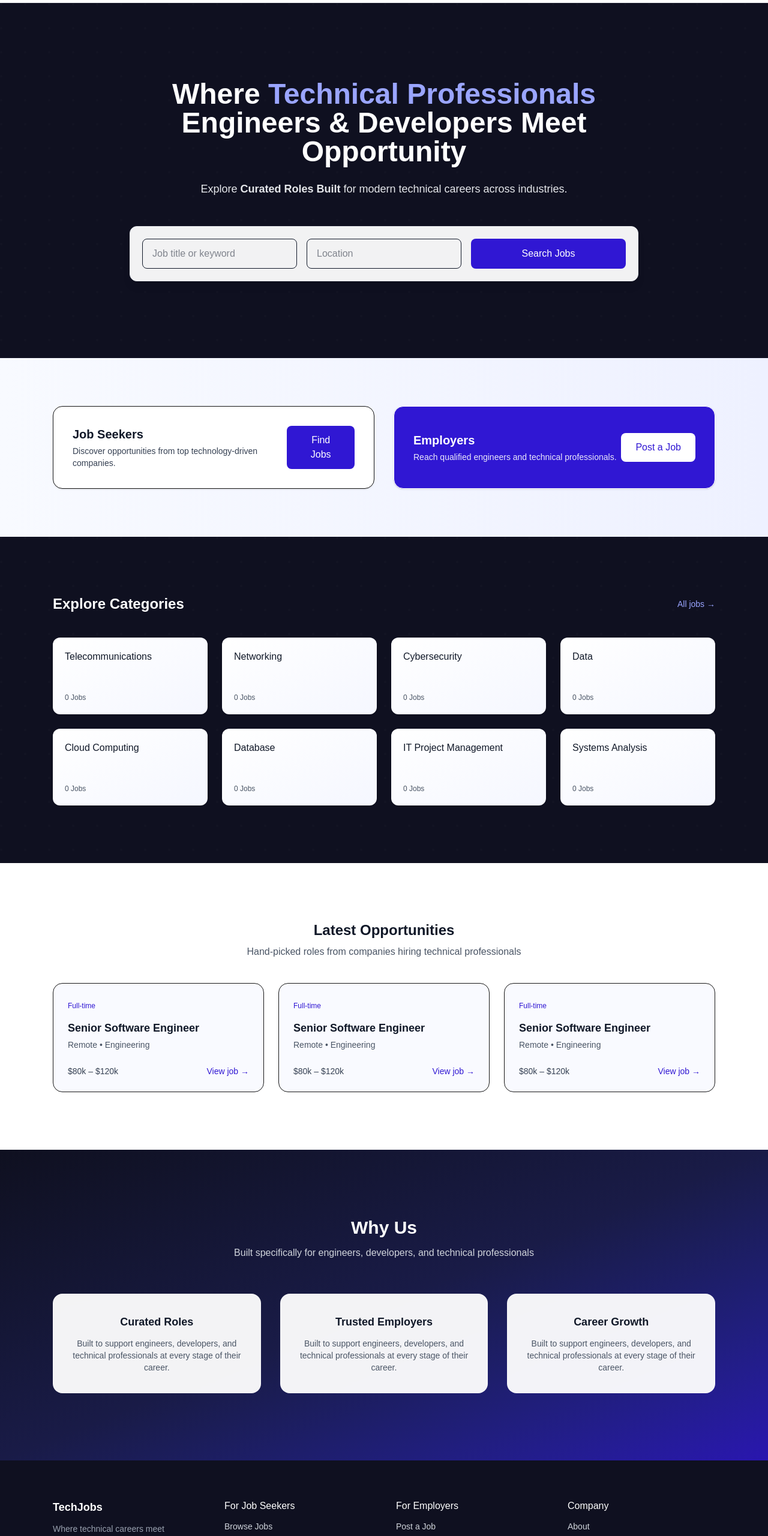
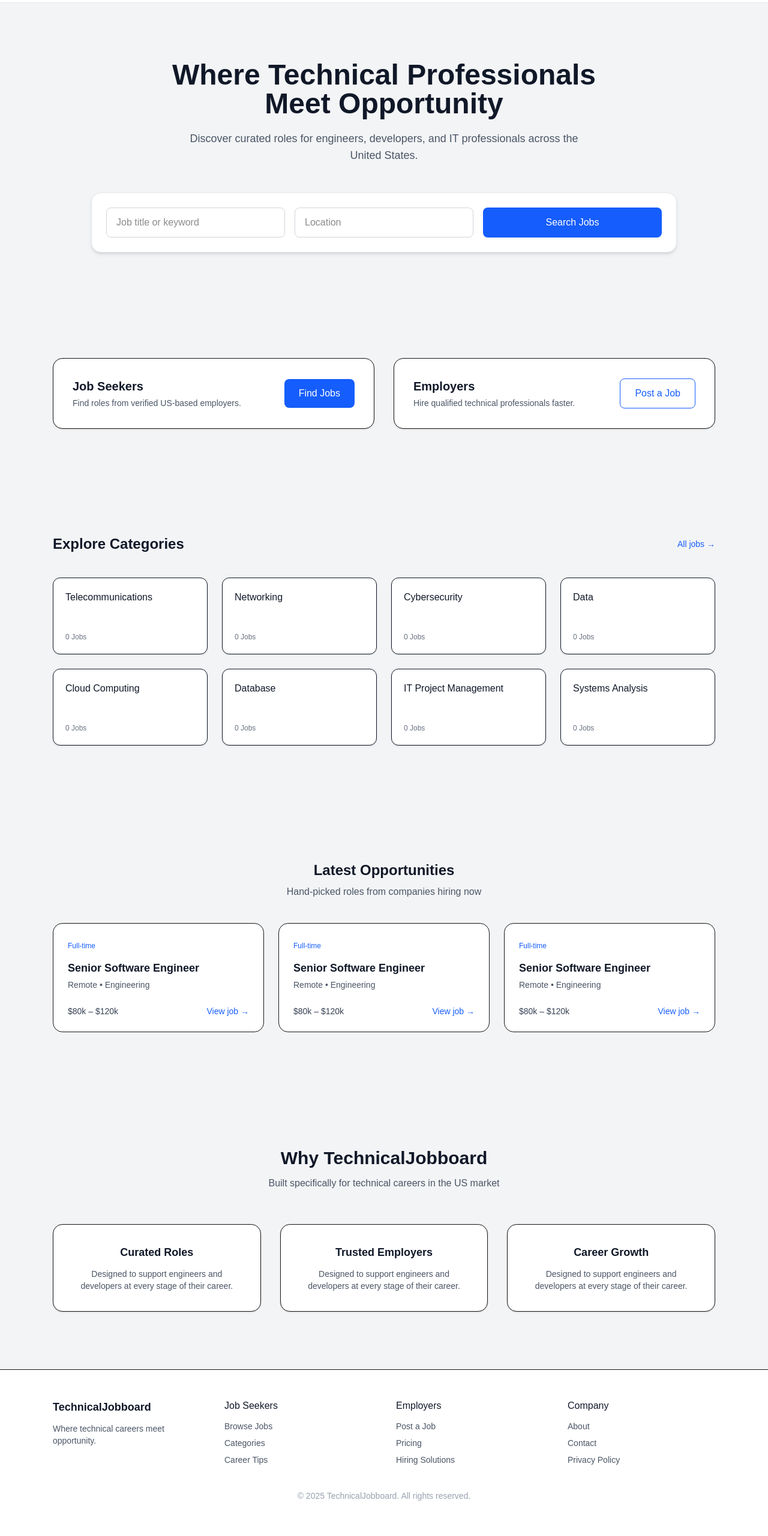
Before and after one commit to adebisidolapo/technicaljobboard, a Next.js app in the folder jobboard/: page / in a window 1280 px wide. Shown: the part 60-2621 px from the top of the page at 60% size. Built offline with nearby package versions, Linux system fonts and the light colour scheme.

Commit message:
Light UI redesign and remove dark sections

```diff
--- a/jobboard/app/page.tsx
+++ b/jobboard/app/page.tsx
@@ -1,42 +1,31 @@
 export default function Home() {
   return (
-    <main className="font-sans bg-white">
+    <main className="font-sans bg-gray-100">
 
       {/* ================= HERO ================= */}
-      <section
-        className="relative py-32 overflow-hidden"
-        style={{
-          backgroundImage: "url('/circuit-bg.svg')",
-          backgroundRepeat: "no-repeat",
-          backgroundPosition: "center",
-          backgroundSize: "cover",
-          backgroundColor: "#0F1020",
-        }}
-      >
-        {/* soft overlay */}
-        <div className="absolute inset-0 bg-[url('/dots-bg.svg')] opacity-10" />
-
-        <div className="relative z-10 max-w-4xl mx-auto px-6 text-center">
-          <h1 className="text-4xl md:text-5xl font-bold text-white">
-            Where <span className="text-[#9AA5FF]">Technical Professionals</span><br />
-            Engineers & Developers Meet Opportunity
+      <section className="py-24">
+        <div className="max-w-5xl mx-auto px-6 text-center">
+          <h1 className="text-4xl md:text-5xl font-bold text-gray-900">
+            Where Technical Professionals <br />
+            Meet Opportunity
           </h1>
 
-          <p className="mt-6 text-lg text-gray-200 max-w-2xl mx-auto">
-            Explore <span className="font-semibold">Curated Roles Built</span> for modern
-            technical careers across industries.
+          <p className="mt-5 text-lg text-gray-600 max-w-2xl mx-auto">
+            Discover curated roles for engineers, developers, and IT professionals
+            across the United States.
           </p>
 
-          <div className="mt-12 bg-white/95 backdrop-blur border border-gray-200 rounded-xl shadow-lg p-5 grid grid-cols-1 md:grid-cols-3 gap-4">
+          {/* Search box */}
+          <div className="mt-12 bg-white border border-gray-200 rounded-2xl shadow-md p-6 grid grid-cols-1 md:grid-cols-3 gap-4">
             <input
               placeholder="Job title or keyword"
-              className="border px-4 py-3 rounded-lg text-gray-900"
+              className="border border-gray-300 px-4 py-3 rounded-lg"
             />
             <input
               placeholder="Location"
-              className="border px-4 py-3 rounded-lg text-gray-900"
+              className="border border-gray-300 px-4 py-3 rounded-lg"
             />
-            <button className="bg-[#3017D3] hover:bg-[#2411B5] transition text-white rounded-lg font-medium">
+            <button className="bg-blue-600 hover:bg-blue-700 transition text-white rounded-lg font-medium">
               Search Jobs
             </button>
           </div>
@@ -44,28 +33,28 @@ export default function Home() {
       </section>
 
       {/* ================= JOB SEEKER / EMPLOYER ================= */}
-      <section className="py-20 bg-gradient-to-r from-[#F8FAFF] to-[#EEF1FF]">
+      <section className="py-20">
         <div className="max-w-6xl mx-auto px-6 grid grid-cols-1 md:grid-cols-2 gap-8">
-          <div className="h-full border rounded-2xl p-8 flex justify-between items-center bg-white shadow-sm">
+          <div className="border rounded-2xl p-8 bg-white shadow-sm flex justify-between items-center">
             <div>
               <h3 className="font-semibold text-xl text-gray-900">Job Seekers</h3>
-              <p className="text-sm text-gray-700 mt-1">
-                Discover opportunities from top technology-driven companies.
+              <p className="text-sm text-gray-600 mt-1">
+                Find roles from verified US-based employers.
               </p>
             </div>
-            <button className="bg-[#3017D3] text-white px-6 py-3 rounded-lg">
+            <button className="bg-blue-600 text-white px-6 py-3 rounded-lg">
               Find Jobs
             </button>
           </div>
 
-          <div className="h-full border rounded-2xl p-8 flex justify-between items-center bg-[#3017D3] text-white shadow-sm">
+          <div className="border rounded-2xl p-8 bg-white shadow-sm flex justify-between items-center">
             <div>
-              <h3 className="font-semibold text-xl">Employers</h3>
-              <p className="text-sm text-white/90 mt-1">
-                Reach qualified engineers and technical professionals.
+              <h3 className="font-semibold text-xl text-gray-900">Employers</h3>
+              <p className="text-sm text-gray-600 mt-1">
+                Hire qualified technical professionals faster.
               </p>
             </div>
-            <button className="bg-white text-[#3017D3] px-6 py-3 rounded-lg font-medium">
+            <button className="border border-blue-600 text-blue-600 px-6 py-3 rounded-lg font-medium">
               Post a Job
             </button>
           </div>
@@ -73,38 +62,49 @@ export default function Home() {
       </section>
 
       {/* ================= CATEGORIES ================= */}
-      <section className="py-24 bg-[#0F1020] relative overflow-hidden">
-        <div className="absolute inset-0 bg-[url('/dots-bg.svg')] opacity-10" />
-
-        <div className="relative max-w-6xl mx-auto px-6">
+      <section className="py-24">
+        <div className="max-w-6xl mx-auto px-6">
           <div className="flex justify-between items-center mb-10">
-            <h2 className="text-2xl font-semibold text-white">Explore Categories</h2>
-            <span className="text-sm text-[#9AA5FF] cursor-pointer">All jobs →</span>
+            <h2 className="text-2xl font-semibold text-gray-900">
+              Explore Categories
+            </h2>
+            <span className="text-sm text-blue-600 cursor-pointer">
+              All jobs →
+            </span>
           </div>
 
           <div className="grid grid-cols-2 sm:grid-cols-3 md:grid-cols-4 gap-6">
-            {["Telecommunications", "Networking", "Cybersecurity", "Data", "Cloud Computing", "Database", "IT Project Management", "Systems Analysis"].map(
-              (cat) => (
+            {[
+              "Telecommunications",
+              "Networking",
+              "Cybersecurity",
+              "Data",
+              "Cloud Computing",
+              "Database",
+              "IT Project Management",
+              "Systems Analysis",
+            ].map((cat) => (
               <div
                 key={cat}
-                  className="h-32 bg-gradient-to-br from-white to-[#F5F7FF] rounded-xl p-5 text-gray-900 flex flex-col justify-between shadow-sm hover:shadow-md transition"
+                className="h-32 bg-white border rounded-xl p-5 text-gray-900 flex flex-col justify-between shadow-sm hover:shadow-md transition"
               >
                 <span className="font-medium">{cat}</span>
-                  <span className="text-xs text-gray-600">0 Jobs</span>
+                <span className="text-xs text-gray-500">0 Jobs</span>
               </div>
-              )
-            )}
+            ))}
           </div>
         </div>
       </section>
 
       {/* ================= AVAILABLE JOBS ================= */}
-      <section className="bg-white py-24">
+      <section className="py-24">
         <div className="max-w-6xl mx-auto px-6">
           <div className="mb-10 text-center">
-            <h2 className="text-2xl font-semibold text-gray-900">Latest Opportunities</h2>
+            <h2 className="text-2xl font-semibold text-gray-900">
+              Latest Opportunities
+            </h2>
             <p className="text-gray-600 mt-2">
-              Hand‑picked roles from companies hiring technical professionals
+              Hand-picked roles from companies hiring now
             </p>
           </div>
 
@@ -112,17 +112,23 @@ export default function Home() {
             {[1, 2, 3].map((job) => (
               <div
                 key={job}
-                className="border rounded-2xl p-6 bg-[#F9FAFF] hover:shadow-md transition"
+                className="border rounded-2xl p-6 bg-white hover:shadow-md transition"
               >
-                <span className="text-xs font-medium text-[#3017D3]">Full‑time</span>
+                <span className="text-xs font-medium text-blue-600">
+                  Full-time
+                </span>
                 <h3 className="mt-3 font-semibold text-lg text-gray-900">
                   Senior Software Engineer
                 </h3>
-                <p className="text-sm text-gray-600 mt-1">Remote • Engineering</p>
+                <p className="text-sm text-gray-600 mt-1">
+                  Remote • Engineering
+                </p>
 
                 <div className="mt-6 flex justify-between items-center">
-                  <span className="text-sm font-medium text-gray-700">$80k – $120k</span>
-                  <button className="text-sm text-[#3017D3] font-medium">
+                  <span className="text-sm font-medium text-gray-700">
+                    $80k – $120k
+                  </span>
+                  <button className="text-sm text-blue-600 font-medium">
                     View job →
                   </button>
                 </div>
@@ -133,55 +139,54 @@ export default function Home() {
       </section>
 
       {/* ================= WHY US ================= */}
-      <section
-        className="py-28 relative overflow-hidden"
-        style={{
-          backgroundImage: "url('/circuit-bg.svg')",
-          backgroundRepeat: "no-repeat",
-          backgroundPosition: "center",
-          backgroundSize: "cover",
-          backgroundColor: "#0F1020",
-        }}
-      >
-        <div className="absolute inset-0 bg-gradient-to-br from-[#0F1020]/90 via-[#1B1D4E]/85 to-[#3017D3]/80" />
-
-        <div className="relative max-w-6xl mx-auto px-6">
+      <section className="py-24">
+        <div className="max-w-6xl mx-auto px-6">
           <div className="text-center mb-14">
-            <h2 className="text-3xl font-bold text-white">Why Us</h2>
-            <p className="text-gray-300 mt-3">
-              Built specifically for engineers, developers, and technical professionals
+            <h2 className="text-3xl font-bold text-gray-900">
+              Why TechnicalJobboard
+            </h2>
+            <p className="text-gray-600 mt-3">
+              Built specifically for technical careers in the US market
             </p>
           </div>
 
           <div className="grid grid-cols-1 md:grid-cols-3 gap-8">
-            {["Curated Roles", "Trusted Employers", "Career Growth"].map((item) => (
+            {["Curated Roles", "Trusted Employers", "Career Growth"].map(
+              (item) => (
                 <div
                   key={item}
-                className="p-8 bg-white/95 backdrop-blur border border-white/20 rounded-2xl text-center"
+                  className="p-8 bg-white border rounded-2xl text-center shadow-sm"
                 >
-                <h3 className="font-semibold text-lg text-gray-900">{item}</h3>
+                  <h3 className="font-semibold text-lg text-gray-900">
+                    {item}
+                  </h3>
                   <p className="text-sm text-gray-600 mt-3">
-                  Built to support engineers, developers, and technical professionals
-                  at every stage of their career.
+                    Designed to support engineers and developers at every
+                    stage of their career.
                   </p>
                 </div>
-            ))}
+              )
+            )}
           </div>
         </div>
       </section>
 
       {/* ================= FOOTER ================= */}
-      <footer className="bg-[#0F1020] text-gray-300 py-16">
-        <div className="max-w-6xl mx-auto px-6 grid grid-cols-1 md:grid-cols-4 gap-10">
+      <footer className="bg-white border-t py-12">
+        <div className="max-w-6xl mx-auto px-6 grid grid-cols-1 md:grid-cols-4 gap-10 text-gray-600">
           <div>
-            <h4 className="text-white font-semibold text-lg">TechJobs</h4>
-            <p className="text-sm mt-3 text-gray-400">
+            <h4 className="font-semibold text-lg text-gray-900">
+              TechnicalJobboard
+            </h4>
+            <p className="text-sm mt-3">
               Where technical careers meet opportunity.
             </p>
           </div>
 
           <div>
-            <h5 className="text-white font-medium mb-3">For Job Seekers</h5>
+            <h5 className="font-medium mb-3 text-gray-900">
+              Job Seekers
+            </h5>
             <ul className="space-y-2 text-sm">
               <li>Browse Jobs</li>
               <li>Categories</li>
@@ -190,7 +195,9 @@ export default function Home() {
           </div>
 
           <div>
-            <h5 className="text-white font-medium mb-3">For Employers</h5>
+            <h5 className="font-medium mb-3 text-gray-900">
+              Employers
+            </h5>
             <ul className="space-y-2 text-sm">
               <li>Post a Job</li>
               <li>Pricing</li>
@@ -199,7 +206,9 @@ export default function Home() {
           </div>
 
           <div>
-            <h5 className="text-white font-medium mb-3">Company</h5>
+            <h5 className="font-medium mb-3 text-gray-900">
+              Company
+            </h5>
             <ul className="space-y-2 text-sm">
               <li>About</li>
               <li>Contact</li>
@@ -208,11 +217,10 @@ export default function Home() {
           </div>
         </div>
 
-        <div className="border-t border-white/10 mt-12 pt-6 text-center text-sm text-gray-500">
-          © {new Date().getFullYear()} TechJobs. All rights reserved.
+        <div className="mt-10 text-center text-sm text-gray-400">
+          © {new Date().getFullYear()} TechnicalJobboard. All rights reserved.
         </div>
       </footer>
-
     </main>
   );
 }
```
Lines whose indentation alone changed are shown as unchanged.
